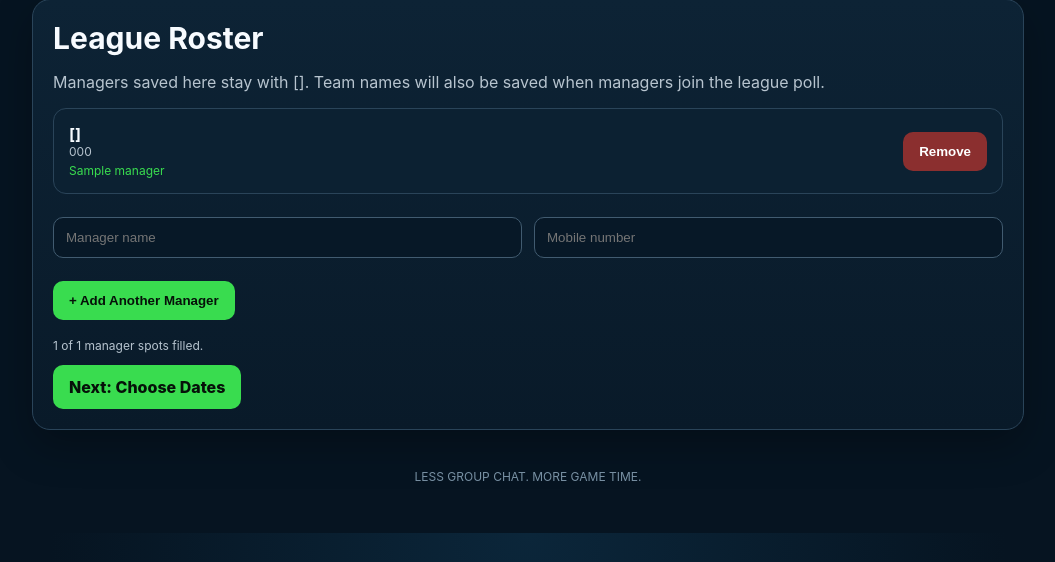
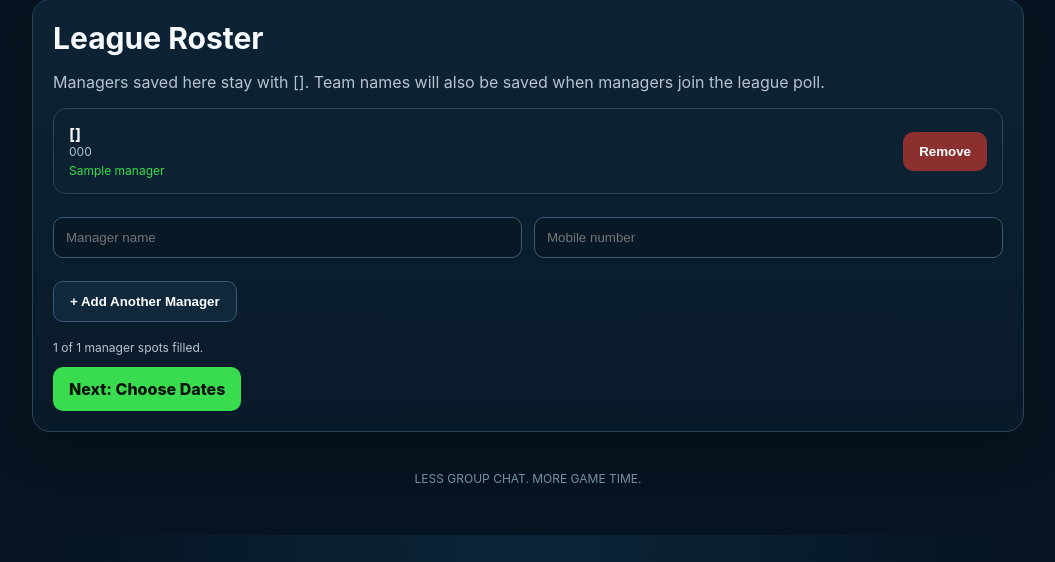
Before and after one commit to alwaysnumber22/ezcommish, a Flask app: template templates/managers.html in a window 1280 px wide. Shown: the part 126-688 px from the top of the page, without its empty margins (112-1167 px from the left). Run offline with Flask 3, Linux system fonts and the light colour scheme; the template is opened without the code that fills it: most values are stand-ins (such as "Sample title", 1, 10 or a date in 2020); data that the repository does not hold is empty; some libraries are stand-ins or nearby versions.

Commit message:
Add files via upload
Changed button colors

```diff
--- a/templates/managers.html
+++ b/templates/managers.html
@@ -62,7 +62,7 @@
         Add from Contacts
       </button>
 
-      <button class="btn primary" type="submit">
+      <button class="btn secondary" type="submit">
         + Add Another Manager
       </button>
     </div>
```
